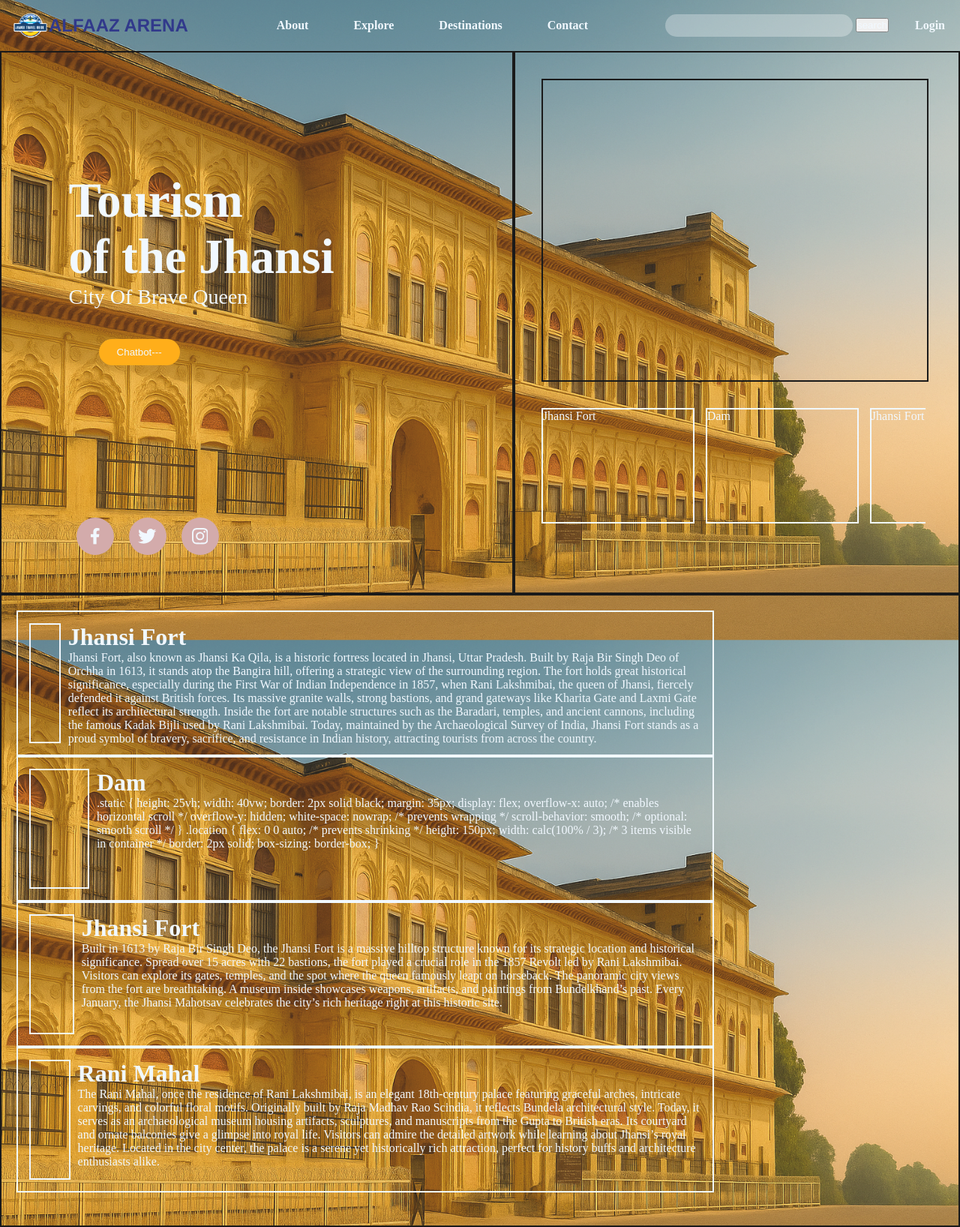
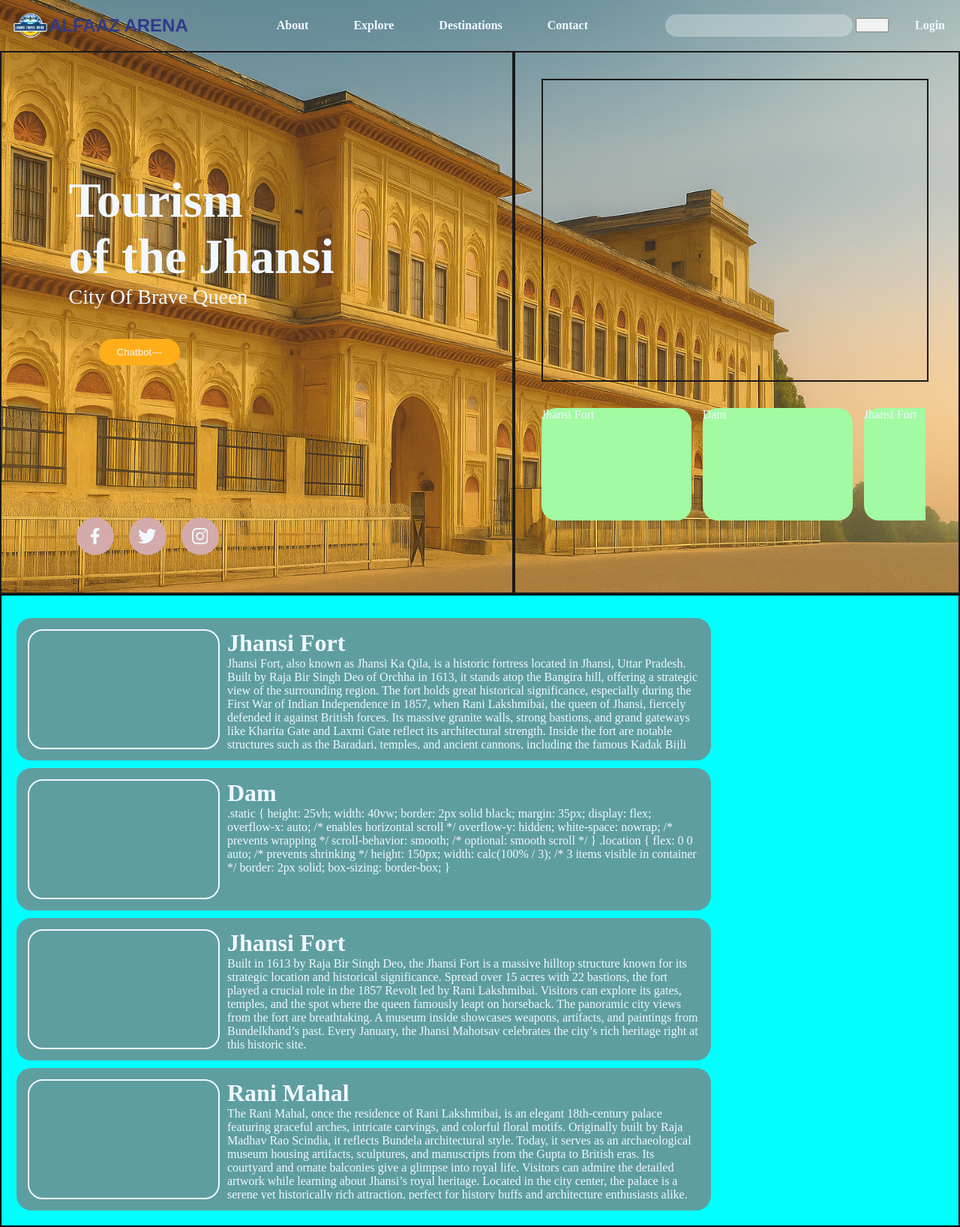
Before and after one commit to Saurabh667/django_project1, a Django app: page / in a window 1280 px wide. Shown: the whole page at 75% size. Run offline with Django 5.2, Linux system fonts and the light colour scheme; data comes from the database, SQL or seed files in the repository.

Commit message:
ayush push

```diff
--- a/static/home.css
+++ b/static/home.css
@@ -7,12 +7,9 @@
     background-image: url("/media/rani_mehal1.png");
     opacity: 0.9;
     background-repeat: no-repeat;
-    background-size: cover; /* Makes it fill the whole screen */
+    background-size: cover;
     background-position: center; /* Centers the image */
-    background-attachment: fixed;
-    /* height: 100vh; */
 
-    /* width: 100vw; */
 }
 
 a{
@@ -67,6 +64,7 @@ nav{
     opacity: 0.3;
     border: none
 }
+
 .full_content{
     display: flex;
     align-items: center;
@@ -147,32 +145,45 @@ nav{
 .location{
     height: 150px;
     width: 200px;
-    border: 2px solid;
-    flex: 0 0 auto; /* prevents shrinking */
+    background-color: palegreen;
+    border-radius: 20px;
+    flex: 0 0 auto;
 
-    /* width: calc(100% / 3);  */
 }
 .next{
     height: 100vh;
     padding: 20px;
     border: 2px solid black;
+    background-color: aqua;
 
+
+}
+.all_card{
+    height: 100vh;
+    width: 76vw;
+    overflow-x: hidden;
+    overflow-y: auto;
+    scrollbar-width: none;
 }
 
 .card{
+    margin: 10px 0;
     display:  flex;
     height: 20vh;
     width: 70vw;
-    border: 2px solid;
     padding: 15px;
     gap: 10px;
+    border-radius: 20px;
+    background-color: cadetblue;
 }
-.all_card{
-    /* display: flex; */
-    justify-content: center;
-}
+
+  .desc{
+    overflow: hidden;
+    width: 50vw;
+  }
+
 .image{
     width: 20vw;
-    /* height: 12vh; */
+    border-radius: 20px;
     border: 2px solid ;
 }
--- /dev/null
+++ b/static/home.js
@@ -0,0 +1 @@
+console.log("hello")
--- a/templates/home.html
+++ b/templates/home.html
@@ -11,9 +11,8 @@
 
   <body>
     <div class="body">
-      {% comment %} <img src="/media/rani-mahal-jhansi.jpg" alt="Rani Mahal Jhansi" width="600" /> {% endcomment %}
-
-      <div class="navbar">
+      {% comment %} <div class="navbar">
+        {% endcomment %}
         <nav>
           <div class="logo_name">
             <img src="/media/logo.png" alt="" />
@@ -27,10 +26,9 @@
           </div>
           <div class="search">
             <form action="" method="get">
-              <input type="text" class="search_bar" name="placename"/>
-              <input type="submit" value="search">
+              <input type="text" class="search_bar" name="placename" />
+              <input class="submit" type="submit" value="search" />
             </form>
-
 
             <a href="#">Login</a>
           </div>
@@ -77,10 +75,15 @@
             <div class="static">
               {% for destinationData in destination %}
                 <div class="location">
-                <p>{{destinationData.placeName}}</p></div>
+                  <p>{{ destinationData.placeName }}</p>
+                </div>
               {% endfor %}
             </div>
           </div>
+        </div>
+
+        {% comment %}
+      </div> {% endcomment %}
     </div>
     <div class="next">
           <div class="all_card">
@@ -90,17 +93,15 @@
                   <img src="" alt="" />
                 </div>
                 <div class="desc">
+                  <h1>{{ destinationData.placeName }}</h1>
 
-                <h1>{{destinationData.placeName}}</h1>
-
-                <p>{{destinationData.placeDesc}}</p>
+                  <p>{{ destinationData.placeDesc }}</p>
                 </div>
               </div>
             {% endfor %}
           </div>
         </div>
-      </div>
-    </div>
     <script src="/static/nav.js"></script>
+    <script src="/static/home.js"></script>
   </body>
 </html>
```
Lines whose indentation alone changed are shown as unchanged.
